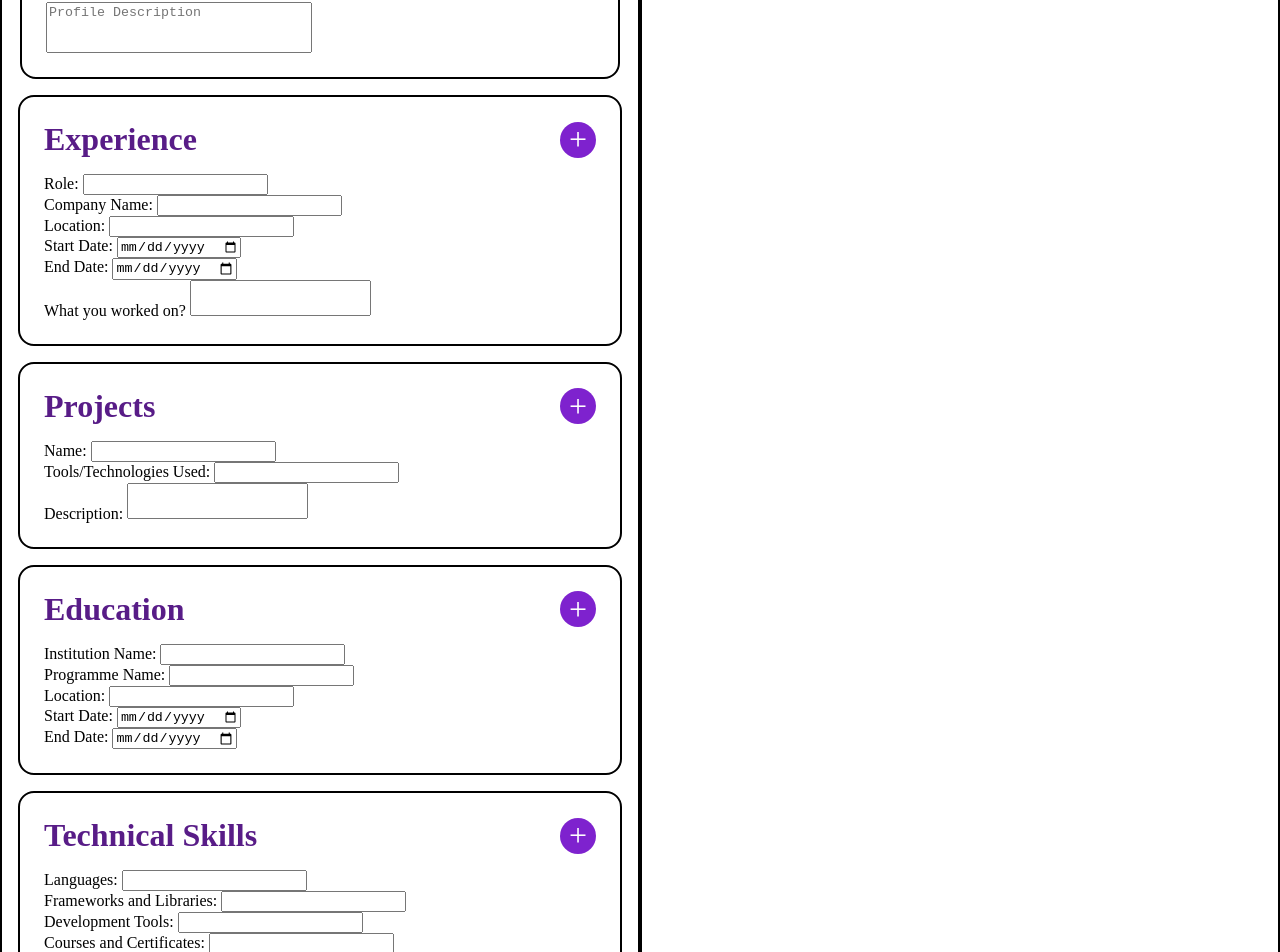
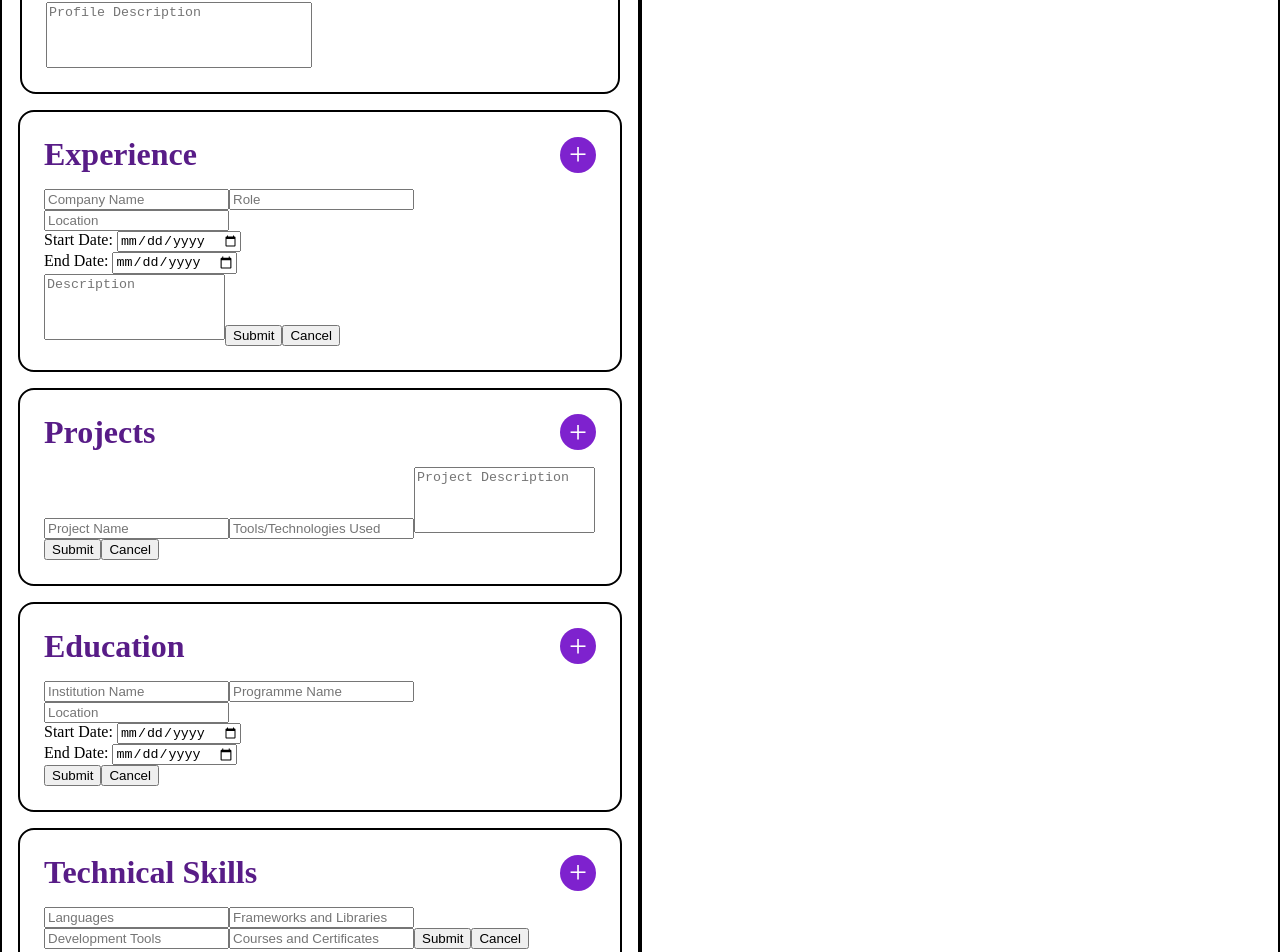
Before and after one commit to devashishchakraborty/cv-application, a React (Vite) app: page / in a window 1280 px wide. Shown: the part 267-1219 px from the top of the page. Built offline with nearby package versions, Linux system fonts and the light colour scheme.

Commit message:
Modified the structure of the elements

```diff
--- a/src/components/CVEditor.jsx
+++ b/src/components/CVEditor.jsx
@@ -1,8 +1,11 @@
 import { useState } from 'react'
 import '../styles/CVEditor.css'
 
-
 export default function CVEditor(){
+  const showAddItemForm = (e) => {
+    const form = e.currentTarget.parentElement.nextElementSibling;
+    form.style.display = "grid";
+  }
   return (
       <>
       <div className="cvEditor">
@@ -15,28 +18,19 @@ export default function CVEditor(){
             <input type="url" name="linkedin" id="linkedin" className="linkedin" placeholder='LinkedIn Profile'/>
             <input type="url" name="github" id="github" className="github" placeholder='GitHub Profile'/>
             <input type="url" name="website" id="website" className="website" placeholder='Personal Website'/>
-              <textarea name="profile" rows="3" placeholder='Profile Description' />
+            <textarea name="description" id="description" className='description' rows="4" placeholder='Profile Description' />
           </fieldset>
         </form>
 
         <div className='editExperience'>
           <div className='sectionHeader'>
             <div className='sectionTitle'>Experience</div>
-              <div className='addItemBtn'>+</div>
+            <div className='addItemBtn' onClick={(e) => showAddItemForm(e)}>+</div>
           </div>
           <form>
-              <div>
-                <label htmlFor="role">Role: </label>
-                <input type="text" name="role" id="role" className="role"/>
-              </div>
-              <div>
-                <label htmlFor="company">Company Name: </label>
-                <input type="text" name="company" id="company" className="company"/>
-              </div>
-              <div>
-                <label htmlFor="location">Location: </label>
-                <input type="text" name="location" id="location" className="location"/>
-              </div>
+            <input type="text" name="company" id="company" className="company" placeholder='Company Name'/>
+            <input type="text" name="role" id="role" className="role" placeholder='Role'/>
+            <input type="text" name="location" id="location" className="location" placeholder='Location'/>
             <div>
               <label htmlFor="startDate">Start Date: </label>
               <input type="date" name="startDate" id="startDate" className="startDate"/>
@@ -45,52 +39,35 @@ export default function CVEditor(){
               <label htmlFor="endDate">End Date: </label>
               <input type="date" name="endDate" id="endDate" className="endDate"/>
             </div>
-              <div>
-                <label htmlFor="description">What you worked on? </label>
-                <textarea name="description" id="description"></textarea>
-              </div>
+            <textarea name="description" id="description" rows="4" className='description' placeholder='Description'></textarea>
+            <button className='submitAddItemBtn'>Submit</button>
+            <button className='cancelAddItemBtn'>Cancel</button>
           </form>
         </div>
 
         <div className='editProjects'>
           <div className="sectionHeader">
             <div className='sectionTitle'>Projects</div>
-              <div className='addItemBtn'>+</div>
+            <div className='addItemBtn' onClick={(e) => showAddItemForm(e)}>+</div>
           </div>
           <form action="">
-              <div>
-                <label htmlFor="name">Name: </label>
-                <input type="text" id="name" name="name" className="name"/>
-              </div>
-              <div>
-                <label htmlFor="technologiesUsed">Tools/Technologies Used: </label>
-                <input type="text" id="technologiesUsed" name="technologiesUsed" className="technologiesUsed"/>
-              </div>
-              <div>
-                <label htmlFor="description">Description: </label>
-                <textarea name="description" id="description" className="description"></textarea>
-              </div>
+              <input type="text" id="name" name="name" className="name" placeholder='Project Name'/>
+              <input type="text" id="technologiesUsed" name="technologiesUsed" className="technologiesUsed" placeholder='Tools/Technologies Used'/>
+              <textarea name="description" rows="4" id="description" className="description" placeholder='Project Description'></textarea>
+            <button className='submitAddItemBtn'>Submit</button>
+            <button className='cancelAddItemBtn'>Cancel</button>
           </form>
         </div>
 
         <div className='editEducation'>
           <div className="sectionHeader">
             <div className='sectionTitle'>Education</div>
-              <div className='addItemBtn'>+</div>
+            <div className='addItemBtn' onClick={(e) => showAddItemForm(e)}>+</div>
           </div>
           <form action="">
-              <div>
-                <label htmlFor="institutionName">Institution Name: </label>
-                <input type="text" id="institutionName" name="institutionName" className="institutionName"/>
-              </div>
-              <div>
-                <label htmlFor="programmeName">Programme Name: </label>
-                <input type="text" id="programmeName" name="programmeName" className="programmeName"/>
-              </div>
-              <div>
-                <label htmlFor="location">Location: </label>
-                <input type="text" name="location" id="location" className="location"/>
-              </div>
+            <input type="text" id="institutionName" name="institutionName" className="institutionName" placeholder='Institution Name'/>
+            <input type="text" id="programmeName" name="programmeName" className="programmeName" placeholder='Programme Name'/>
+            <input type="text" name="location" id="location" className="location" placeholder='Location'/>
             <div>
               <label htmlFor="startDate">Start Date: </label>
               <input type="date" name="startDate" id="startDate" className="startDate"/>
@@ -99,34 +76,25 @@ export default function CVEditor(){
               <label htmlFor="endDate">End Date: </label>
               <input type="date" name="endDate" id="endDate" className="endDate"/>
             </div>
+            <button className='submitAddItemBtn'>Submit</button>
+            <button className='cancelAddItemBtn'>Cancel</button>
           </form>
         </div>
         <div className='editSkills'>
           <div className='sectionHeader'>
             <div className='sectionTitle'>Technical Skills</div>
-              <div className='addItemBtn'>+</div>
+            <div className='addItemBtn' onClick={(e) => showAddItemForm(e)}>+</div>
           </div>
           <form action="">
-              <div>
-                <label htmlFor="languages">Languages: </label>
-                <input type="text" name="languages" id="languages" className="languages"/>
-              </div>
-              <div>
-                <label htmlFor="frameworks">Frameworks and Libraries: </label>
-                <input type="text" name="frameworks" id="frameworks" className="frameworks"/>
-              </div>
-              <div>
-                <label htmlFor="tools">Development Tools: </label>
-                <input type="text" name="tools" id="tools" className="tools"/>
-              </div>
-              <div>
-                <label htmlFor="certifications">Courses and Certificates: </label>
-                <input type="text" name="certifications" id="certifications" className="certifications"/>
-              </div>
+            <input type="text" name="languages" id="languages" className="languages" placeholder='Languages'/>
+            <input type="text" name="frameworks" id="frameworks" className="frameworks" placeholder='Frameworks and Libraries'/>
+            <input type="text" name="tools" id="tools" className="tools" placeholder='Development Tools'/>
+            <input type="text" name="certifications" id="certifications" className="certifications" placeholder='Courses and Certificates'/>
+            <button className='submitAddItemBtn'>Submit</button>
+            <button className='cancelAddItemBtn'>Cancel</button>
           </form>
         </div>
       </div>
-
       </>
   )
 }
```
Lines whose indentation alone changed are shown as unchanged.
